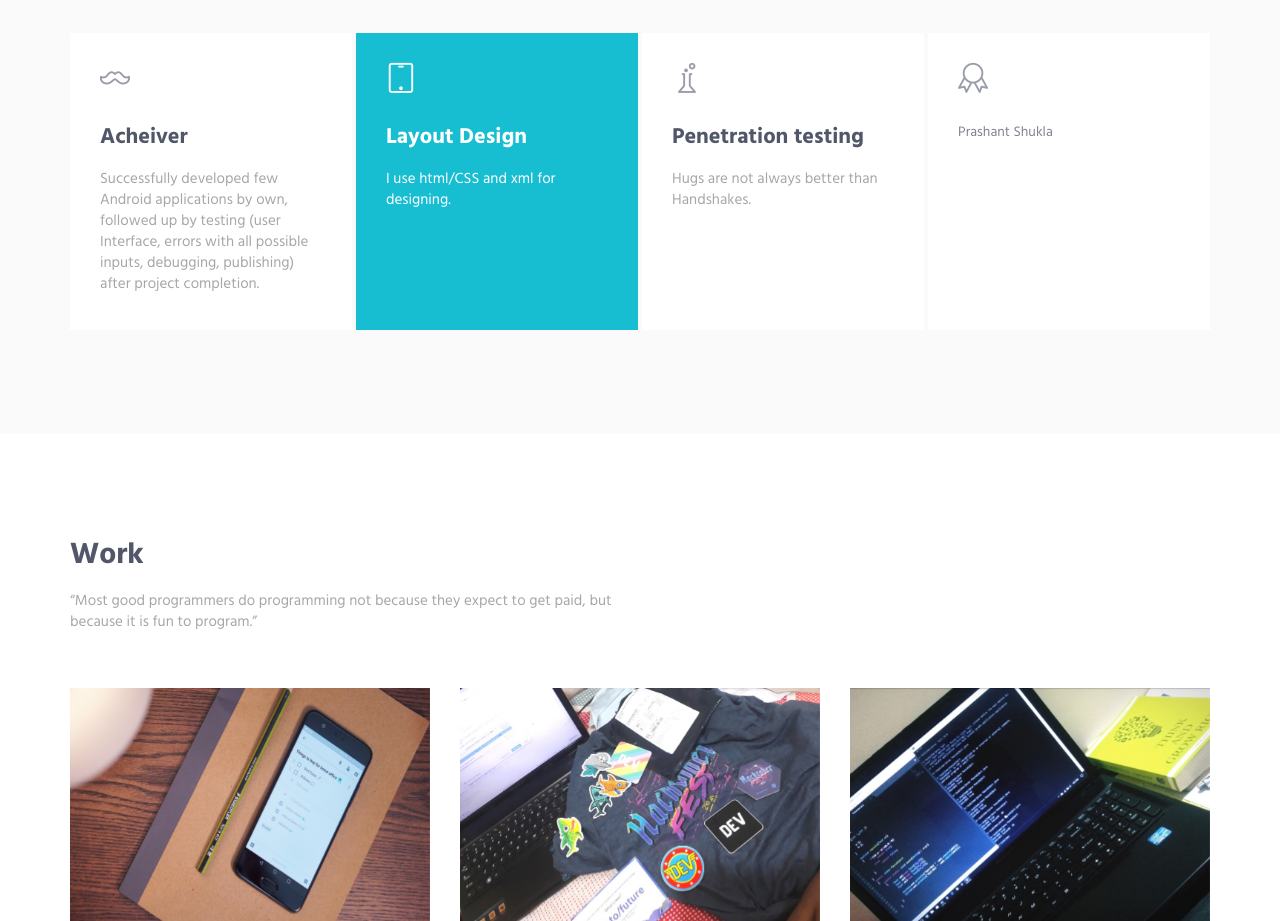
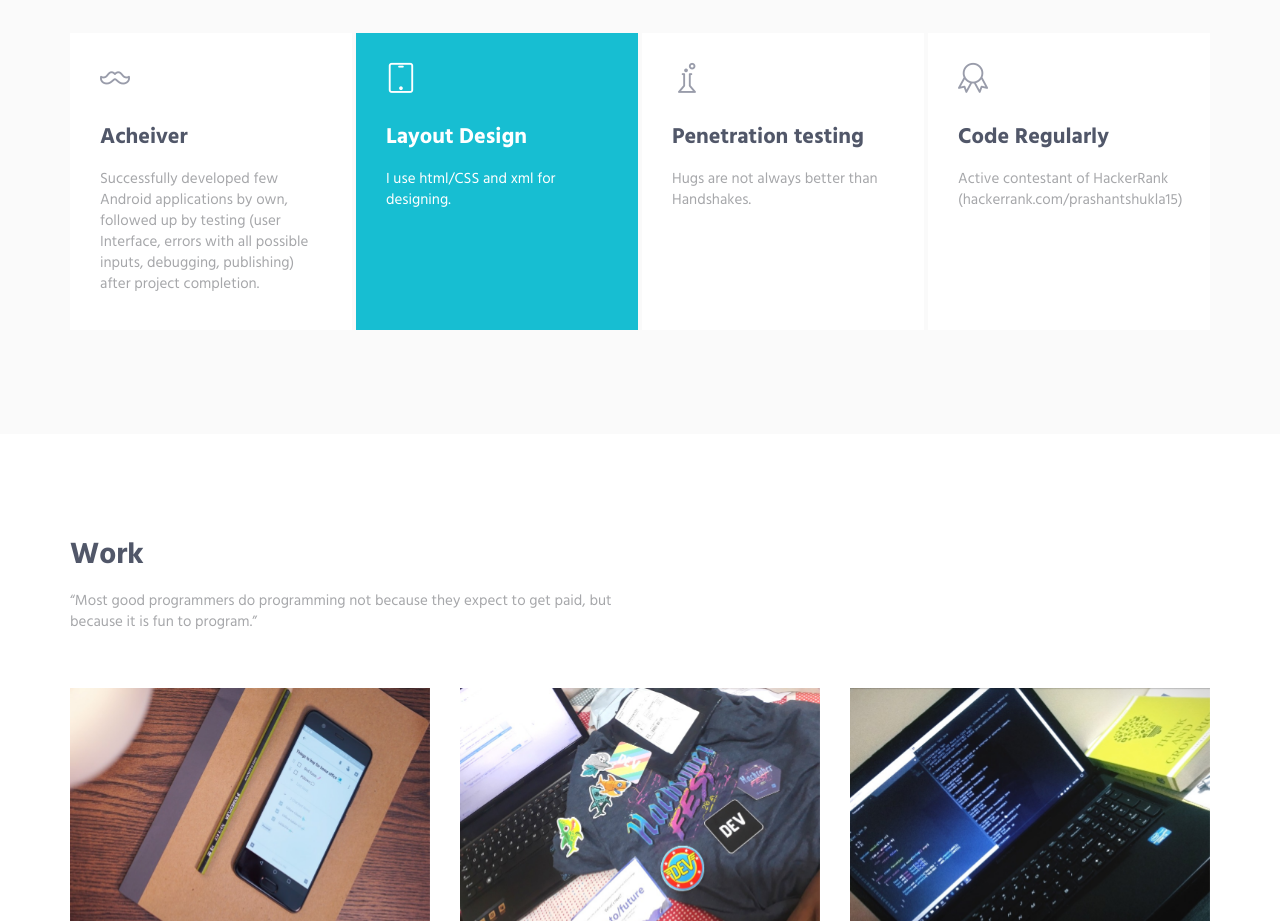
Before and after one commit to prashantlv/prashantlv.github.io, a plain HTML site: page index.html in a window 1280 px wide. Shown: the part 1480-2401 px from the top of the page. Drawn offline with Linux system fonts and the light colour scheme.

Commit message:
Update index.html

```diff
--- a/index.html
+++ b/index.html
@@ -195,8 +195,10 @@ I use Kali-Linux and believe in sharing knowledge. Apart from this, I am passion
                                 <div class="service-element">
                                     <i class="service-icon icon-badge"></i>
                                 </div>
-                                <div class="LI-profile-badge"  data-version="v1" data-size="medium" data-locale="en_US" data-type="vertical" data-theme="light" data-vanity="prashantshukla15"><a class="LI-simple-link" href='https://in.linkedin.com/in/prashantshukla15?trk=profile-badge'>Prashant Shukla</a></div>
-
+                                <div class="service-info">
+                                    <h3>Code Regularly</h3>
+                                    <p class="margin-b-5">Active contestant of HackerRank (hackerrank.com/prashantshukla15)</p>
+                                </div>
                                 <a href="#" class="content-wrapper-link"></a>
                             </div>
                         </div>
```
